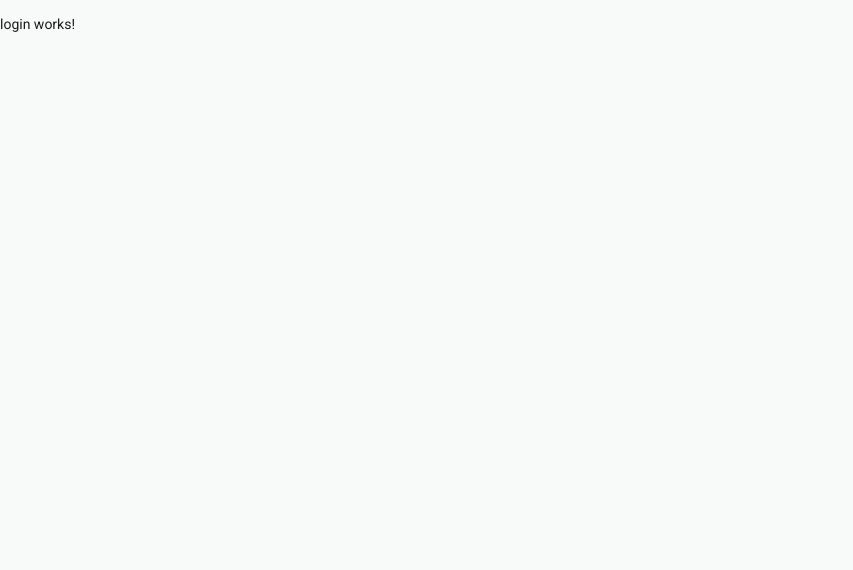
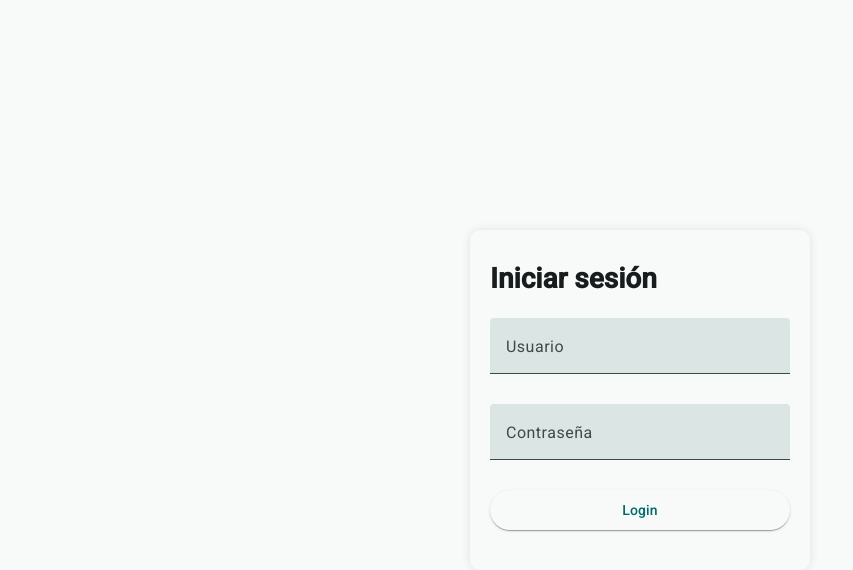
Before and after one commit to RubenZubicoa/Master-FrontEnd-LemonCode, an Angular app in the folder Modulo5/Angular/laboratorio/: page /login in a window 1280 px wide. Shown: the top 570 px of the page, without its empty margins (0-853 px from the left). Built offline with nearby package versions, Linux system fonts and the light colour scheme.

Commit message:
feat: crear el formulario del login

```diff
--- a/Modulo5/Angular/laboratorio/src/app/layouts/components/header/header.html
+++ b/Modulo5/Angular/laboratorio/src/app/layouts/components/header/header.html
@@ -1,4 +1,5 @@
 <mat-toolbar color="primary" style="height: 100%;">
+    <button mat-raised-button routerLink="/login">Login</button>
     <button mat-raised-button>Home</button>
     <button mat-raised-button>About</button>
 </mat-toolbar>
--- a/Modulo5/Angular/laboratorio/src/app/layouts/components/header/header.ts
+++ b/Modulo5/Angular/laboratorio/src/app/layouts/components/header/header.ts
@@ -1,10 +1,11 @@
 import { Component } from '@angular/core';
 import { MatToolbarModule } from '@angular/material/toolbar';
 import { MatButtonModule } from '@angular/material/button';
+import { RouterLink } from "@angular/router";
 
 @Component({
   selector: 'app-header',
-  imports: [MatToolbarModule, MatButtonModule],
+  imports: [MatToolbarModule, MatButtonModule, RouterLink],
   templateUrl: './header.html',
   styleUrl: './header.scss',
 })
--- a/Modulo5/Angular/laboratorio/src/app/login/pages/login/login.html
+++ b/Modulo5/Angular/laboratorio/src/app/login/pages/login/login.html
@@ -1 +1,14 @@
-<p>login works!</p>
+<div class="login-container">
+    <div class="form-container">
+        <h1>Iniciar sesión</h1>
+        <mat-form-field>
+            <mat-label>Usuario</mat-label>
+            <input matInput type="text" placeholder="Introduce el usuario" />
+        </mat-form-field>
+        <mat-form-field>
+            <mat-label>Contraseña</mat-label>
+            <input matInput type="password" placeholder="Introduce la contraseña" />
+        </mat-form-field>
+        <button mat-raised-button>Login</button>
+    </div>
+</div>
--- a/Modulo5/Angular/laboratorio/src/app/login/pages/login/login.scss
+++ b/Modulo5/Angular/laboratorio/src/app/login/pages/login/login.scss
@@ -0,0 +1,19 @@
+.login-container{
+    width: 100%;
+    height: 100%;
+    display: flex;
+    flex-direction: column;
+    justify-content: center;
+    align-items: center;
+}
+
+.form-container{
+    width: 300px;
+    height: 300px;
+    display: flex;
+    flex-direction: column;
+    gap: 10px;
+    box-shadow: 0 0 10px 0 rgba(0, 0, 0, 0.1);
+    padding: 20px;
+    border-radius: 10px;
+}
--- a/Modulo5/Angular/laboratorio/src/app/login/pages/login/login.ts
+++ b/Modulo5/Angular/laboratorio/src/app/login/pages/login/login.ts
@@ -1,8 +1,11 @@
 import { Component } from '@angular/core';
+import { MatFormFieldModule } from '@angular/material/form-field';
+import { MatInputModule } from '@angular/material/input';
+import { MatButtonModule } from '@angular/material/button';
 
 @Component({
   selector: 'app-login',
-  imports: [],
+  imports: [MatFormFieldModule, MatInputModule, MatButtonModule],
   templateUrl: './login.html',
   styleUrl: './login.scss',
 })
```
